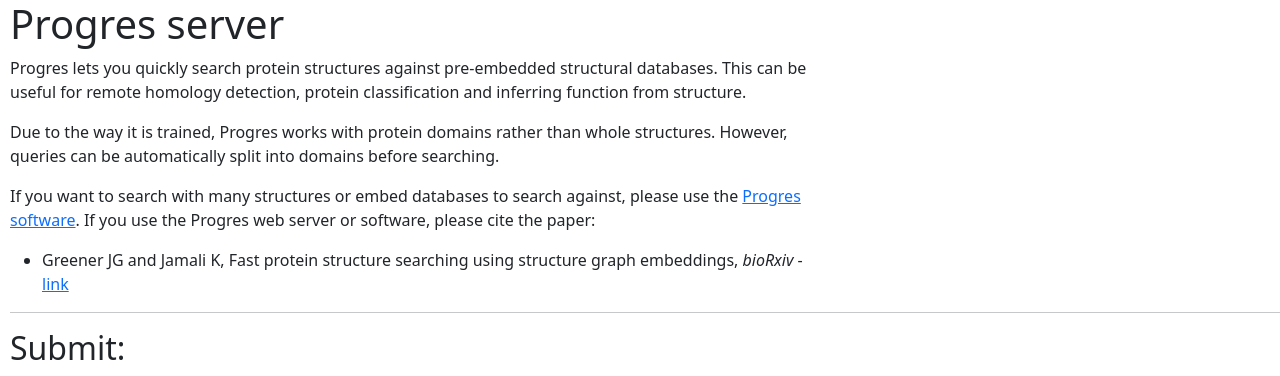
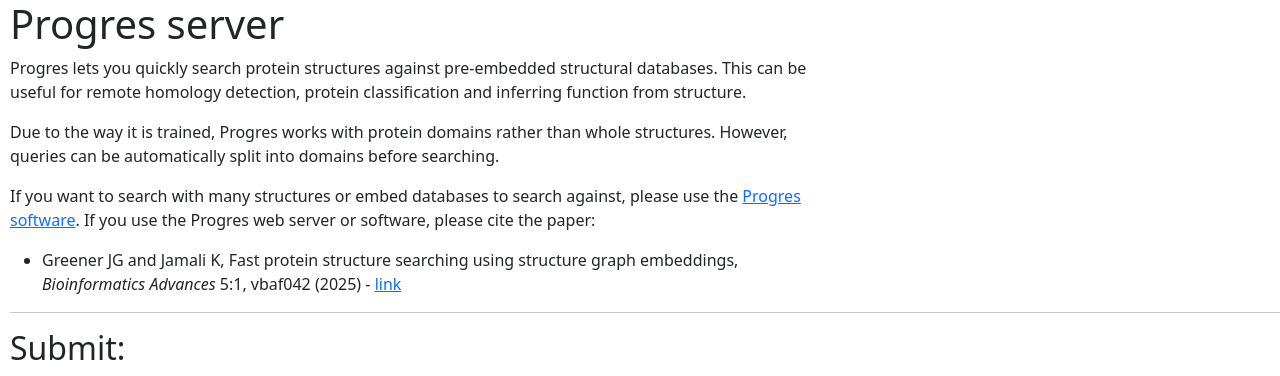
Before and after one commit to greener-group/progres_server, a Django app: page / in a window 1280 px wide. Shown: the top 376 px of the page. Run offline with Django 4.2, Linux system fonts and the light colour scheme; parts of the project's set-up code (start-up, migrations or seed data) failed here and were passed over.

Commit message:
update citation

```diff
--- a/progres_search/templates/progres_search/index.html
+++ b/progres_search/templates/progres_search/index.html
@@ -23,7 +23,7 @@
 
     <ul>
         <li>
-            Greener JG and Jamali K, Fast protein structure searching using structure graph embeddings, <em>bioRxiv</em> - <a href="https://www.biorxiv.org/content/10.1101/2022.11.28.518224">link</a>
+            Greener JG and Jamali K, Fast protein structure searching using structure graph embeddings, <em>Bioinformatics Advances</em> 5:1, vbaf042 (2025) - <a href="https://academic.oup.com/bioinformaticsadvances/article/5/1/vbaf042/8107707">link</a>
         </li>
     </ul>
 </div>
```
Also changed, not shown: README.md.
